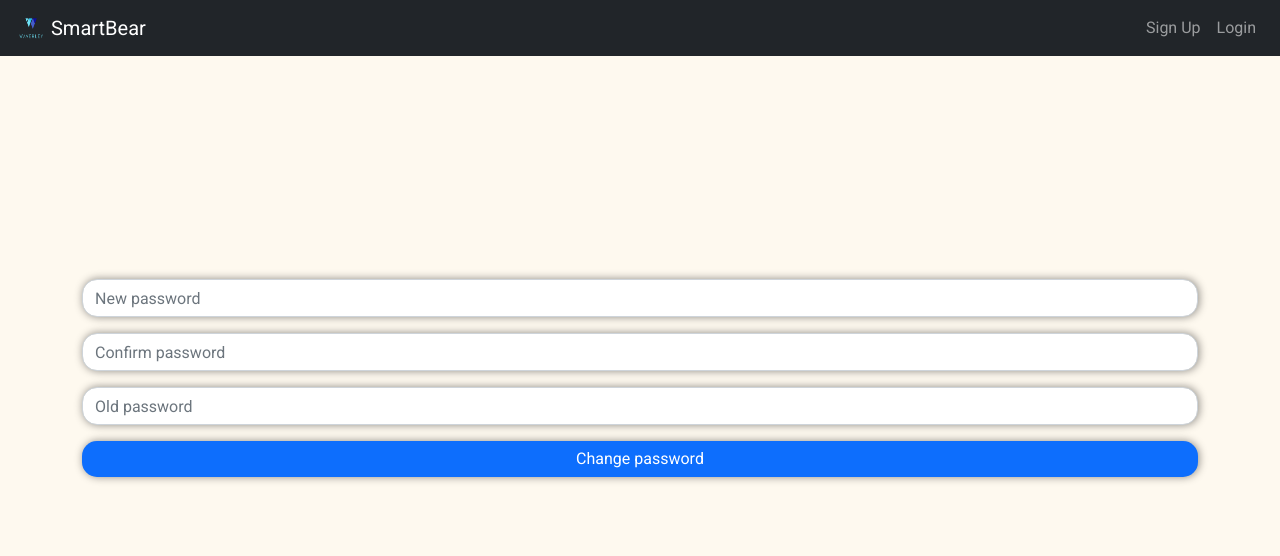
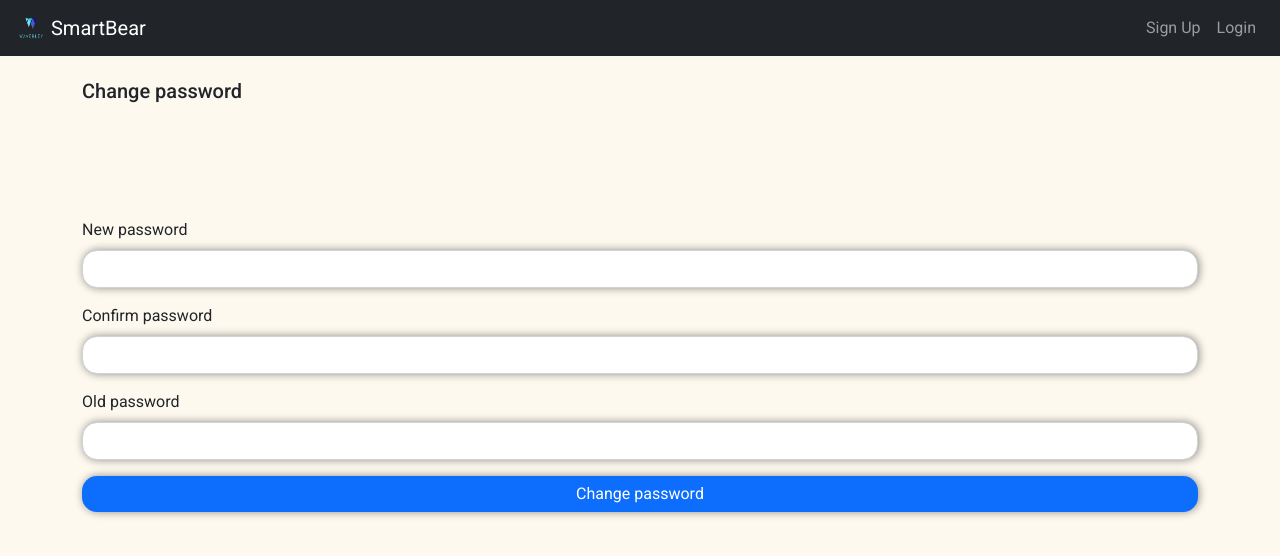
Before and after one commit to gveramendi-waverleysoftware/smartbear-angupht-ui, an Angular app: page /changepassword in a window 1280 px wide. Shown: the top 556 px of the page. Built offline with nearby package versions, Linux system fonts and the light colour scheme; no server answers.

Commit message:
Changes in change password component

```diff
--- a/src/app/components/change-password/change-password.component.css
+++ b/src/app/components/change-password/change-password.component.css
@@ -1,3 +1,6 @@
 .changePassword{
-    margin-top: 20%;
+    margin-top: 10%;
 }
+h5{
+    margin-top: 20px;
+}
--- a/src/app/components/change-password/change-password.component.html
+++ b/src/app/components/change-password/change-password.component.html
@@ -1,7 +1,9 @@
+<h5 class="modal-title">Change password</h5>
 <form name="form" (ngSubmit)="f.form.valid && onSubmit()" #f="ngForm" novalidate class="changePassword">
     <div class="form-group">
+        <label for="newPassword" class="form-label">New password</label>
         <input type="password" class="form-control" name="newPassword" [(ngModel)]="form.newPassword" required
-            placeholder="New password" minlength="8" #newPassword="ngModel" />
+            minlength="8" #newPassword="ngModel" />
         <div class="alert alert-danger" role="alert" *ngIf="newPassword.errors && f.submitted">
             <div *ngIf="newPassword.errors['required']">New password is required!</div>
             <div *ngIf="newPassword.errors['minlength']">
@@ -10,8 +12,9 @@
         </div>
     </div>
     <div class="form-group">
+        <label for="confirmPassword" class="form-label">Confirm password</label>
         <input type="password" class="form-control" name="confirmPassword" [(ngModel)]="form.confirmPassword" required
-            placeholder="Confirm password" minlength="8" #confirmPassword="ngModel" />
+            minlength="8" #confirmPassword="ngModel" />
         <div class="alert alert-danger" role="alert" *ngIf="confirmPassword.errors && f.submitted">
             <div *ngIf="confirmPassword.errors['required']">Confirm password is required</div>
             <div *ngIf="confirmPassword.errors['minlength']">
@@ -20,8 +23,9 @@
         </div>
     </div>
     <div class="form-group">
+        <label for="oldPassword" class="form-label">Old password</label>
         <input type="password" class="form-control" name="oldPassword" [(ngModel)]="form.oldPassword" required
-            placeholder="Old password" #oldPassword="ngModel" />
+            #oldPassword="ngModel" />
         <div class="alert alert-danger" role="alert" *ngIf="oldPassword.errors && f.submitted">
             <div *ngIf="oldPassword.errors['required']">Old password is required</div>
         </div>
--- a/src/app/components/change-password/change-password.component.ts
+++ b/src/app/components/change-password/change-password.component.ts
@@ -2,6 +2,8 @@ import { Component, OnInit } from '@angular/core';
 import { AlertService } from 'src/app/services/alert.service';
 import { AuthService } from 'src/app/services/auth.service';
 import { TokenStorageService } from 'src/app/services/token-storage.service';
+import { ConfirmDialogComponent } from '../confirm-dialog/confirm-dialog.component';
+import { MatDialogRef, MatDialog } from '@angular/material/dialog';
 
 @Component({
   selector: 'app-change-password',
@@ -18,7 +20,12 @@ export class ChangePasswordComponent implements OnInit {
   isSuccess = false;
   errorMessage = '';
   user: any;
-  constructor(private authService: AuthService, private tokenStorage: TokenStorageService,private alertService: AlertService) { }
+  displayModal = false;
+  dialogRef!: MatDialogRef<ConfirmDialogComponent>;
+  constructor(private authService: AuthService, private tokenStorage: TokenStorageService, private alertService: AlertService,
+    public dialog: MatDialog) {
+    this.displayModal = false;
+  }
 
   ngOnInit(): void {
     this.authService.currentUSer().subscribe({
@@ -41,6 +48,12 @@ export class ChangePasswordComponent implements OnInit {
     }
     else {
       this.alertService.clear();
+      this.dialogRef = this.dialog.open(ConfirmDialogComponent, {
+        disableClose: false
+      });
+      this.dialogRef.componentInstance.confirmMessage = "Are you sure to change your password ?";
+      this.dialogRef.afterClosed().subscribe(result => {
+        if (result) {
           this.authService.changePassword(this.user.id, newPassword, confirmPassword, oldPassword).subscribe({
             next: data => {
               this.tokenStorage.saveToken(data.access);
@@ -48,13 +61,17 @@ export class ChangePasswordComponent implements OnInit {
               this.isPasswordMatch = false;
               this.isSuccess = true;
               this.alertService.success('Password changed successfully', { keepAfterRouteChange: true });
+              window.sessionStorage.clear();
+              window.location.replace('/login');
             },
             error: err => {
-          this.errorMessage = err.error.password;
+              this.errorMessage = err.error;
               this.isPasswordMatch = true;
 
             }
           })
         }
+      });
     }
   }
+}
--- a/src/app/components/login/login.component.html
+++ b/src/app/components/login/login.component.html
@@ -8,13 +8,13 @@
         novalidate
       >
         <div class="form-group">
+          <label for="username" class="form-label">Username</label>
           <input
             type="text"
             class="form-control"
             name="username"
             [(ngModel)]="form.username"
             required
-            placeholder="Username"
             #username="ngModel"
           />
           <div
@@ -26,13 +26,13 @@
           </div>
         </div>
         <div class="form-group">
+          <label for="password" class="form-label">Password</label>
           <input
             type="password"
             class="form-control"
             name="password"
             [(ngModel)]="form.password"
             required
-            placeholder="Password"
             minlength="4"
             #password="ngModel"
           />
```
Lines whose indentation alone changed are shown as unchanged.
